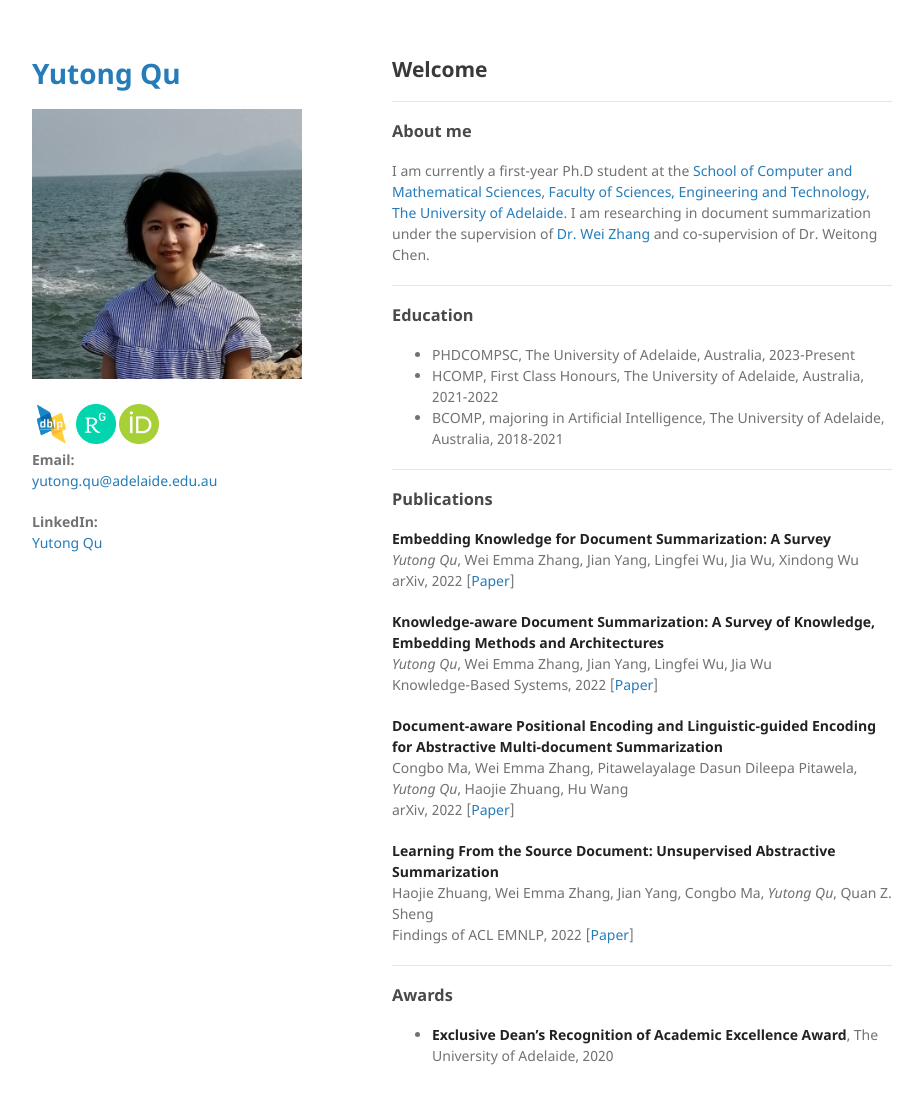
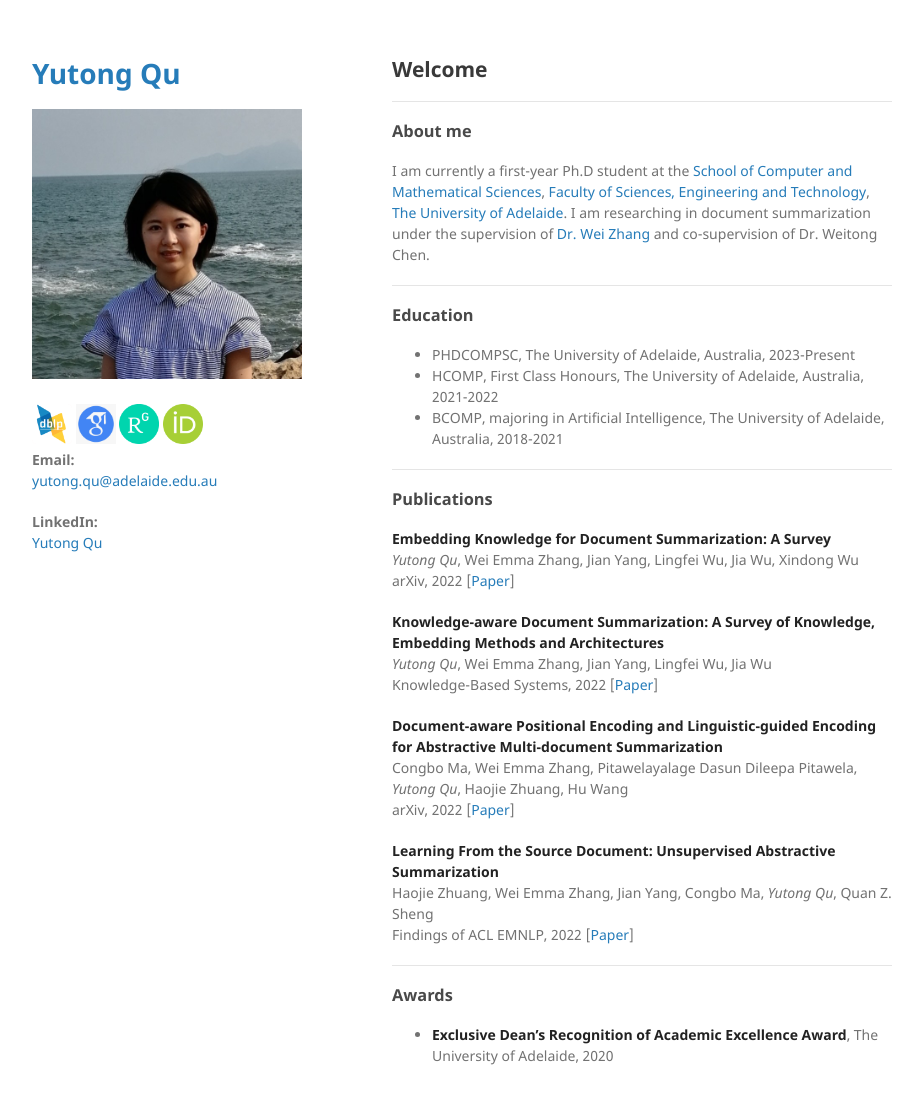
Before and after one commit to yutongqu/yutongqu.github.io, a Jekyll site: the page built from index.md, in a window 1280 px wide and 1136 px high. Shown: the top 1104 px of the window, without its empty margins (178-1101 px from the left). Built offline with Jekyll 4.4.1, drawn with Linux system fonts in a browser that asks for light colours; our own code applies the rules of GitHub Pages for plain Markdown files; the repository's description, which GitHub fills in, is left out.

Commit message:
Update default.html

```diff
--- a/_layouts/default.html
+++ b/_layouts/default.html
@@ -26,6 +26,12 @@
         {% if site.dblp_logo %}
         <div class="" style="display: inline-block;">
           <a href="{{ site.dblp_link }}"><img src="{{site.dblp_logo | site.dblp_link}}" alt="DBLP Logo" width="40" height="40" /></a>
+        </div>
+        {% endif %}
+
+        {% if site.gscholar_logo %}
+        <div class="" style="display: inline-block;">
+          <a href="{{ site.gscholar_link }}"><img src="{{site.gscholar_logo | site.gscholar_link}}" alt="GS Logo" width="40" height="40" /></a>
         </div>
         {% endif %}
 
```
